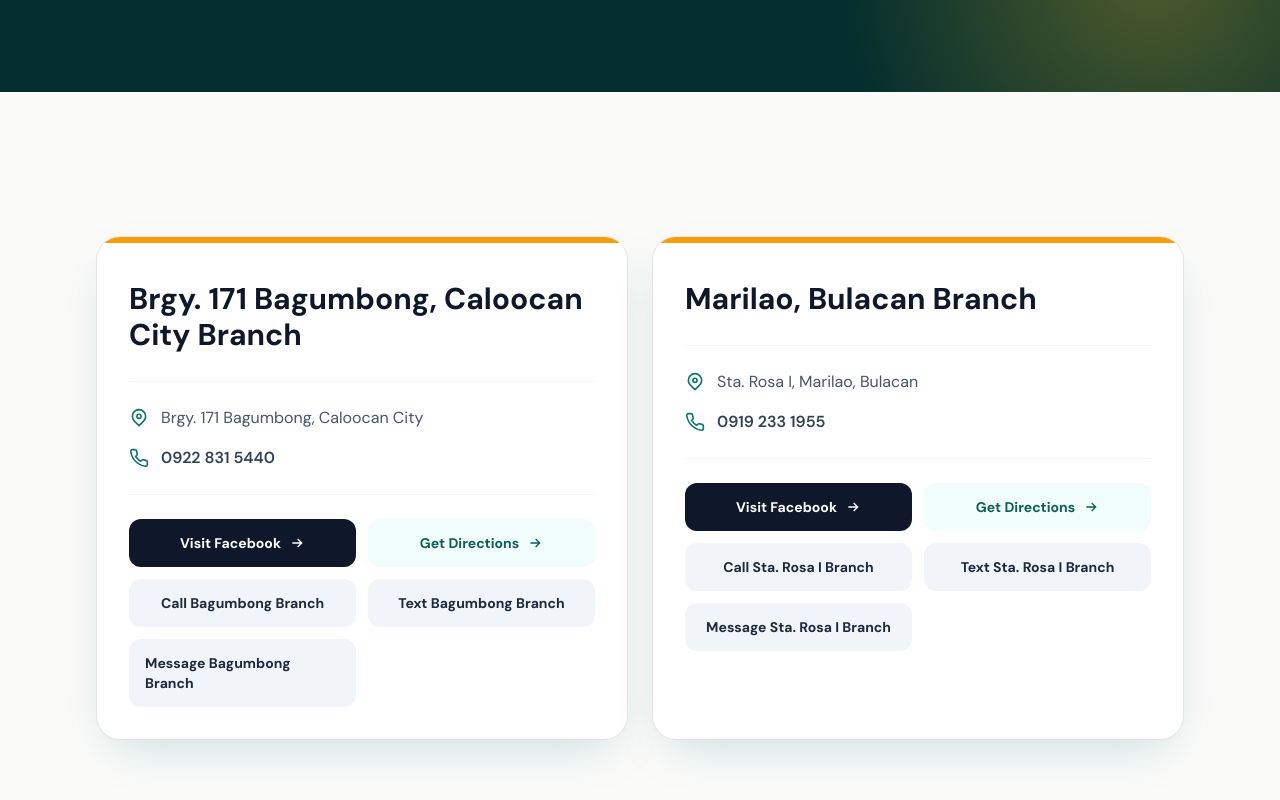
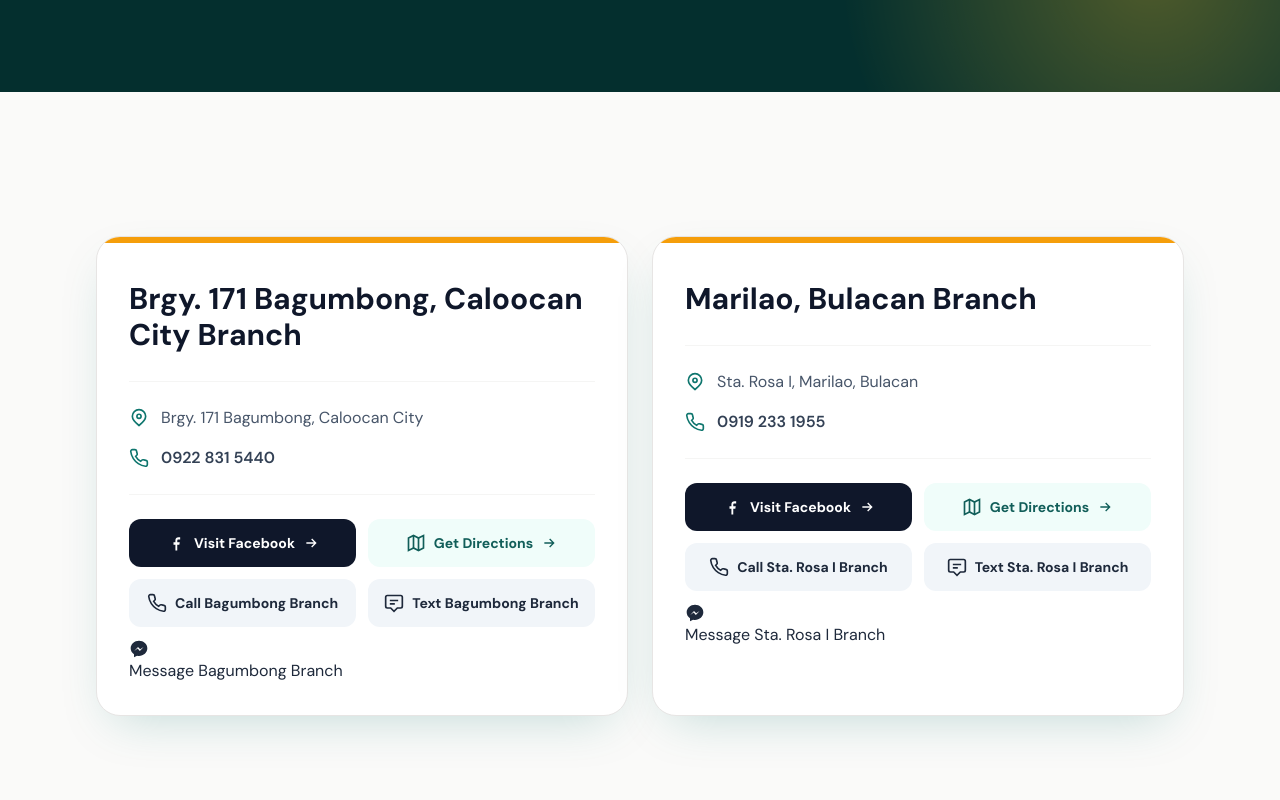
Before and after one commit to reylyngeneralmdse/newsite, a React (Vite) app: page / in a window 1280 px wide. Shown: the part 512-1312 px from the top of the page. Built offline with nearby package versions, Linux system fonts and the light colour scheme.

Commit message:
Update App.jsx

```diff
--- a/src/App.jsx
+++ b/src/App.jsx
@@ -37,6 +37,71 @@ function ArrowIcon() {
   return <svg viewBox="0 0 24 24" aria-hidden="true" className="h-4 w-4 fill-none stroke-current" strokeWidth="2"><path d="M5 12h14M13 6l6 6-6 6" /></svg>
 }
 
+function FacebookIcon() {
+  return (
+    <svg
+      viewBox="0 0 24 24"
+      aria-hidden="true"
+      className="h-5 w-5 fill-current"
+    >
+      <path d="M13.5 21v-7h2.5l.5-3h-3v-1.7c0-.9.3-1.5 1.5-1.5H17V5.1c-.4-.1-1.2-.1-2-.1-2.2 0-3.7 1.3-3.7 3.8V11H9v3h2.3v7h2.2Z" />
+    </svg>
+  )
+}
+
+function MessengerIcon() {
+  return (
+    <svg
+      viewBox="0 0 24 24"
+      aria-hidden="true"
+      className="h-5 w-5 fill-current"
+    >
+      <path d="M12 2C6.5 2 2 6.1 2 11.2c0 2.9 1.5 5.5 4 7.2V22l3.7-2c.7.2 1.5.3 2.3.3 5.5 0 10-4.1 10-9.2S17.5 2 12 2Zm1 12.3-2.6-2.8-4.1 2.8 4.5-4.8 2.6 2.8 4.1-2.8-4.5 4.8Z" />
+    </svg>
+  )
+}
+
+function MapsIcon() {
+  return (
+    <svg
+      viewBox="0 0 24 24"
+      aria-hidden="true"
+      className="h-5 w-5 fill-none stroke-current"
+      strokeWidth="2"
+    >
+      <path d="m9 18-6 3V6l6-3 6 3 6-3v15l-6 3-6-3Z" />
+      <path d="M9 3v15M15 6v15" />
+    </svg>
+  )
+}
+
+function CallIcon() {
+  return (
+    <svg
+      viewBox="0 0 24 24"
+      aria-hidden="true"
+      className="h-5 w-5 fill-none stroke-current"
+      strokeWidth="2"
+    >
+      <path d="M22 16.9v3a2 2 0 0 1-2.2 2 19.8 19.8 0 0 1-8.6-3.1 19.5 19.5 0 0 1-6-6A19.8 19.8 0 0 1 2.1 4.2 2 2 0 0 1 4.1 2h3a2 2 0 0 1 2 1.7c.1 1 .4 2 .7 2.9a2 2 0 0 1-.5 2.1L8 10a16 16 0 0 0 6 6l1.3-1.3a2 2 0 0 1 2.1-.5c.9.3 1.9.6 2.9.7a2 2 0 0 1 1.7 2Z" />
+    </svg>
+  )
+}
+
+function SmsIcon() {
+  return (
+    <svg
+      viewBox="0 0 24 24"
+      aria-hidden="true"
+      className="h-5 w-5 fill-none stroke-current"
+      strokeWidth="2"
+    >
+      <path d="M20 3H4a2 2 0 0 0-2 2v11a2 2 0 0 0 2 2h4l4 4 4-4h4a2 2 0 0 0 2-2V5a2 2 0 0 0-2-2Z" />
+      <path d="M7 9h10M7 13h6" />
+    </svg>
+  )
+}
+
 function BranchCard({ branch, index }) {
   return (
     <article className="group relative overflow-hidden rounded-3xl border border-stone-200 bg-white p-7 shadow-soft transition duration-300 hover:-translate-y-1 hover:shadow-xl sm:p-8">
@@ -49,11 +114,11 @@ function BranchCard({ branch, index }) {
       </div>
 
       <div className="mt-6 grid gap-3 sm:grid-cols-2">
-        <a href={branch.facebook} target="_blank" rel="noreferrer" className="inline-flex items-center justify-center gap-2 rounded-xl bg-slate-900 px-4 py-3.5 text-sm font-bold text-white transition hover:bg-slate-700 focus:outline-none focus:ring-2 focus:ring-slate-400 focus:ring-offset-2">Visit Facebook <ArrowIcon /></a>
-        <a href={branch.maps} target="_blank" rel="noreferrer" className="inline-flex items-center justify-center gap-2 rounded-xl bg-teal-50 px-4 py-3.5 text-sm font-bold text-teal-800 transition hover:bg-teal-100 focus:outline-none focus:ring-2 focus:ring-teal-500 focus:ring-offset-2">Get Directions <ArrowIcon /></a>
-        <a href={`tel:${branch.phone.replaceAll(' ', '')}`} className="inline-flex items-center justify-center gap-2 rounded-xl bg-slate-100 px-4 py-3.5 text-sm font-bold text-slate-800 transition hover:bg-slate-200">Call {branch.locs}</a>
-        <a href={`sms:${branch.phone.replaceAll(' ', '')}`} className="inline-flex items-center justify-center gap-2 rounded-xl bg-slate-100 px-4 py-3.5 text-sm font-bold text-slate-800 transition hover:bg-slate-200">Text {branch.locs}</a>
-        <a href={branch.messenger} className="inline-flex items-center justify-center gap-2 rounded-xl bg-slate-100 px-4 py-3.5 text-sm font-bold text-slate-800 transition hover:bg-slate-200">Message {branch.locs}</a>
+        <a href={branch.facebook} target="_blank" rel="noreferrer" className="inline-flex items-center justify-center gap-2 rounded-xl bg-slate-900 px-4 py-3.5 text-sm font-bold text-white transition hover:bg-slate-700 focus:outline-none focus:ring-2 focus:ring-slate-400 focus:ring-offset-2"><FacebookIcon />Visit Facebook <ArrowIcon /></a>
+        <a href={branch.maps} target="_blank" rel="noreferrer" className="inline-flex items-center justify-center gap-2 rounded-xl bg-teal-50 px-4 py-3.5 text-sm font-bold text-teal-800 transition hover:bg-teal-100 focus:outline-none focus:ring-2 focus:ring-teal-500 focus:ring-offset-2"><MapsIcon />Get Directions <ArrowIcon /></a>
+        <a href={`tel:${branch.phone.replaceAll(' ', '')}`} className="inline-flex items-center justify-center gap-2 rounded-xl bg-slate-100 px-4 py-3.5 text-sm font-bold text-slate-800 transition hover:bg-slate-200"><CallIcon />Call {branch.locs}</a>
+        <a href={`sms:${branch.phone.replaceAll(' ', '')}`} className="inline-flex items-center justify-center gap-2 rounded-xl bg-slate-100 px-4 py-3.5 text-sm font-bold text-slate-800 transition hover:bg-slate-200"><SmsIcon />Text {branch.locs}</a>
+        <a href={branch.messenger} target="_blank" rel="noreferrer" classname="sm:col-span-2 inline-flex items-center justify-center gap-2 rounded-xl bg-slate-100 px-4 py-3.5 text-sm font-bold text-slate-800 transition hover:bg-slate-200"><MessengerIcon />Message {branch.locs}</a>
       </div>
     </article>
   )
```
